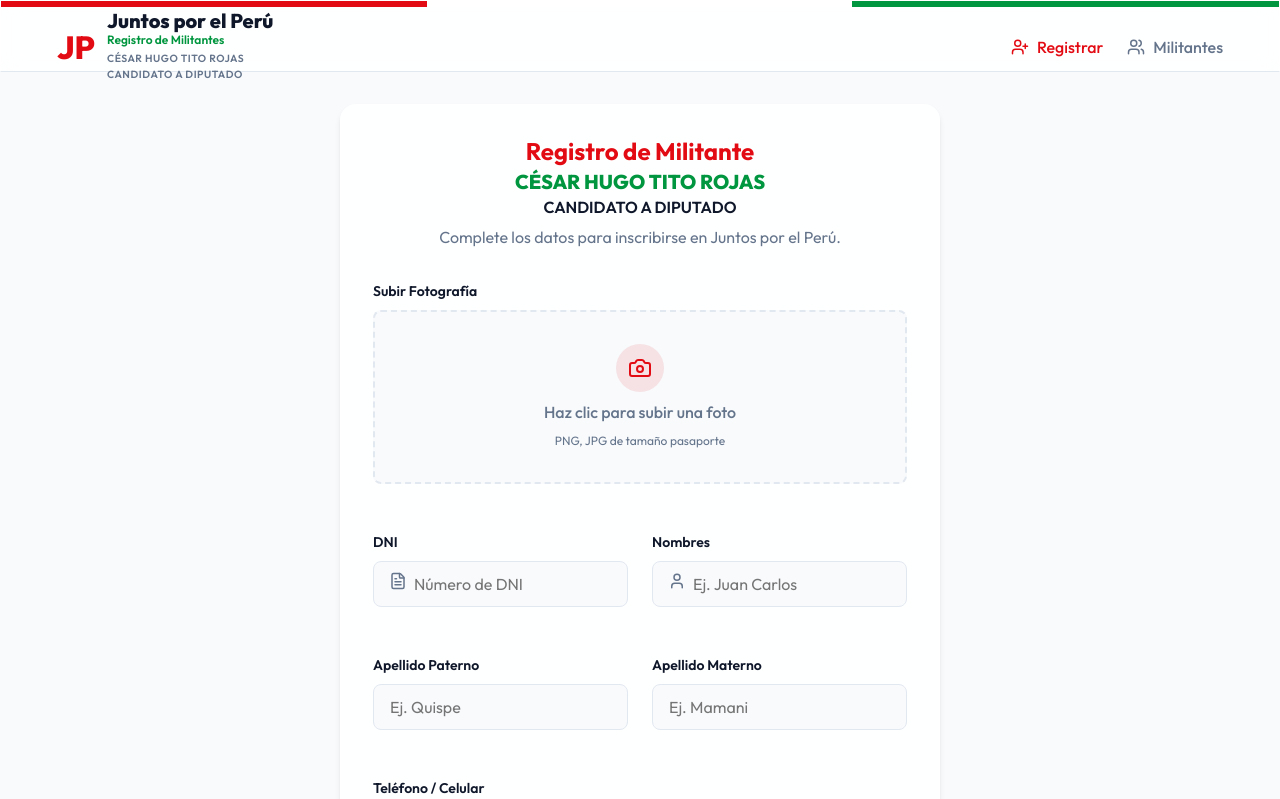
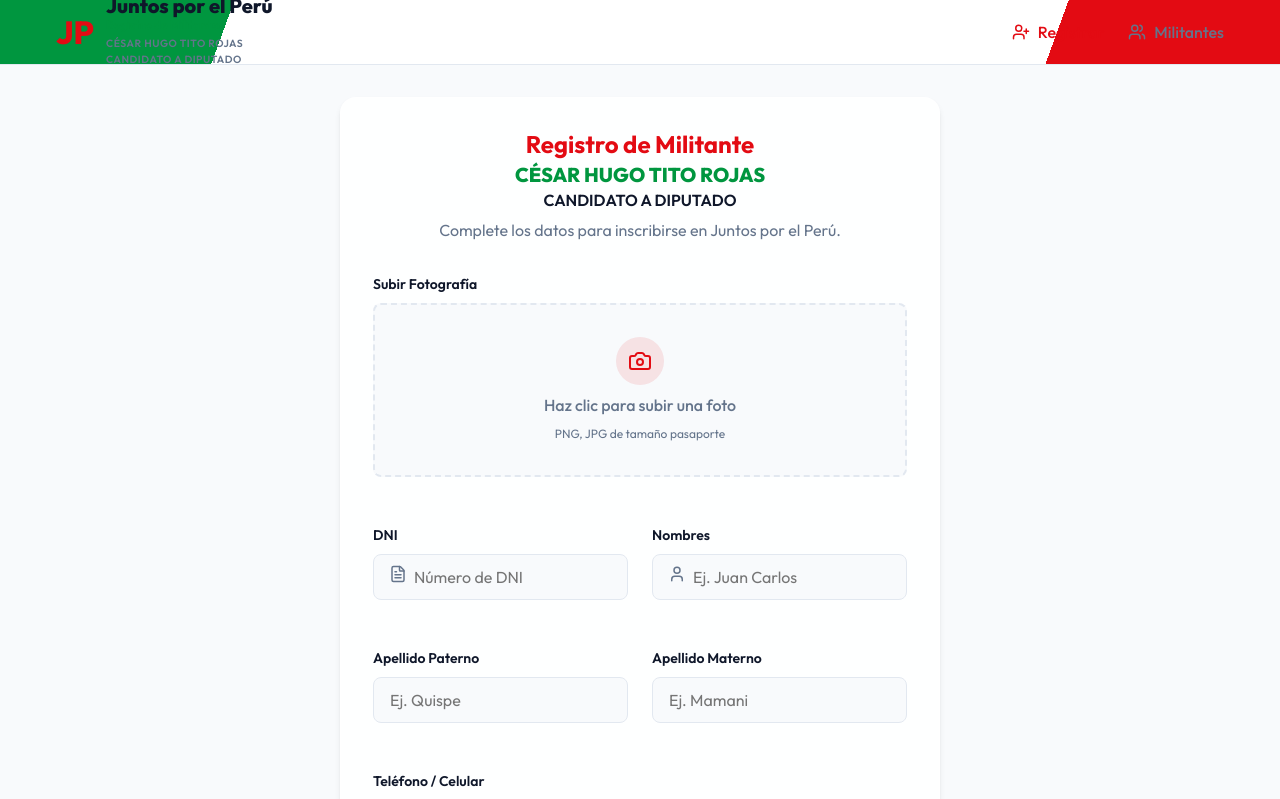
Before and after one commit to alvarocahuana/registro-militantes-jpp, a React (Vite) app: page / in a window 1280 px wide. Shown: the top 799 px of the page. Built offline with nearby package versions, Linux system fonts and the light colour scheme.

Commit message:
Update header background with diagonal tricolor pattern

```diff
--- a/src/App.tsx
+++ b/src/App.tsx
@@ -32,9 +32,14 @@
   return (
     <BrowserRouter>
       <div className="app-wrapper">
-        <header className="header glass" style={{ paddingTop: 0 }}>
-          <div style={{ height: '6px', background: 'linear-gradient(to right, var(--jpp-red) 33.3%, white 33.3%, white 66.6%, var(--jpp-green) 66.6%)', width: '100%' }}></div>
-          <div className="container header-container" style={{ paddingTop: '1rem' }}>
+        <header className="header" style={{ position: 'relative', overflow: 'hidden', backgroundColor: 'white', borderBottom: '1px solid var(--border-color)' }}>
+          <div style={{
+            position: 'absolute',
+            top: 0, left: 0, right: 0, bottom: 0,
+            background: 'linear-gradient(110deg, var(--jpp-green) 0%, var(--jpp-green) 18%, transparent 18%, transparent 82%, var(--jpp-red) 82%, var(--jpp-red) 100%)',
+            zIndex: 0
+          }}></div>
+          <div className="container header-container" style={{ position: 'relative', zIndex: 1 }}>
             <Link to="/" className="brand">
               <span className="brand-icon" style={{ fontSize: '2rem' }}>JP</span>
               <div>
```
